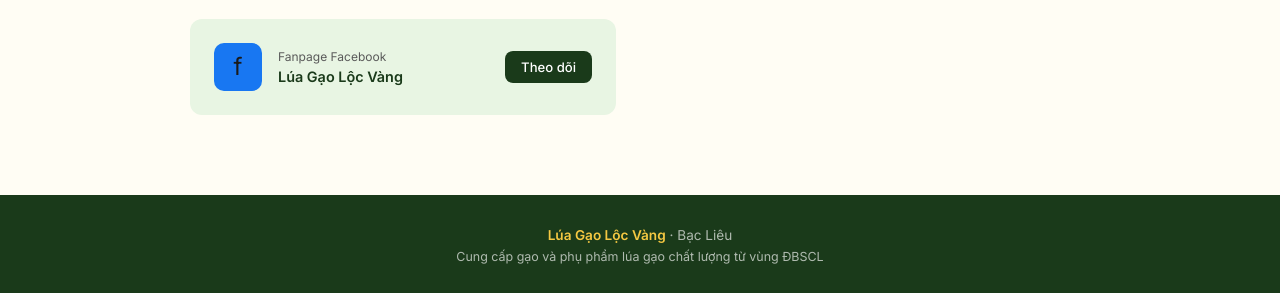
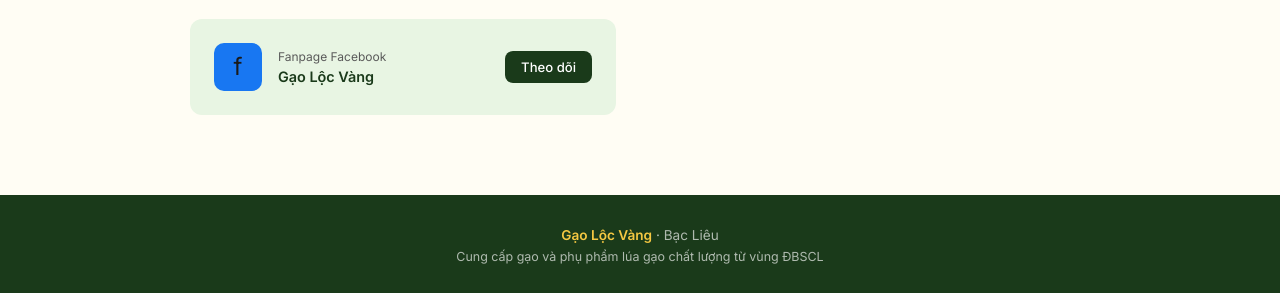
Before and after one commit to tamthanhbl12-collab/gaolocvang-web, a plain HTML site: page index.html in a window 1280 px wide. Shown: the part 2567-2860 px from the top of the page. Drawn offline with nearby package versions, Linux system fonts and the light colour scheme.

Commit message:
Update index.html

```diff
--- a/index.html
+++ b/index.html
@@ -3,7 +3,7 @@
 <head>
 <meta charset="UTF-8">
 <meta name="viewport" content="width=device-width, initial-scale=1.0">
-<title> Gạo Lộc Vàng</title>
+<title>Gạo Lộc Vàng</title>
 <link href="https://fonts.googleapis.com/css2?family=Playfair+Display:wght@700&family=Inter:wght@400;500;600&display=swap" rel="stylesheet">
 <style>
 *{margin:0;padding:0;box-sizing:border-box}
@@ -295,8 +295,8 @@
       <div class="tl-item">
         <div class="tl-dot"></div>
         <div class="tl-year">Hiện tại</div>
-        <div class="tl-title">Lúa Gạo Lộc Vàng</div>
-        <div class="tl-desc">Tiếp nối truyền thống gia đình, Lúa Gạo Lộc Vàng cung cấp gạo và phụ phẩm lúa gạo chất lượng cho khách hàng khắp vùng Bạc Liêu và ĐBSCL.</div>
+        <div class="tl-title">Gạo Lộc Vàng</div>
+        <div class="tl-desc">Tiếp nối truyền thống gia đình, Gạo Lộc Vàng cung cấp gạo và phụ phẩm lúa gạo chất lượng cho khách hàng khắp vùng Bạc Liêu và ĐBSCL.</div>
       </div>
     </div>
   </div>
@@ -412,7 +412,7 @@
         <div class="fanpage-icon">f</div>
         <div>
           <div class="fanpage-label">Fanpage Facebook</div>
-          <div class="fanpage-name">Lúa Gạo Lộc Vàng</div>
+          <div class="fanpage-name">Gạo Lộc Vàng</div>
         </div>
         <a href="#" class="fanpage-btn" id="fanpage-link">Theo dõi</a>
       </div>
@@ -426,7 +426,7 @@
 </div>
 
 <footer>
-  <strong>Lúa Gạo Lộc Vàng</strong> · Bạc Liêu<br>
+  <strong>Gạo Lộc Vàng</strong> · Bạc Liêu<br>
   <span style="font-size:0.78rem;margin-top:6px;display:block">Cung cấp gạo và phụ phẩm lúa gạo chất lượng từ vùng ĐBSCL</span>
 </footer>
 
```
